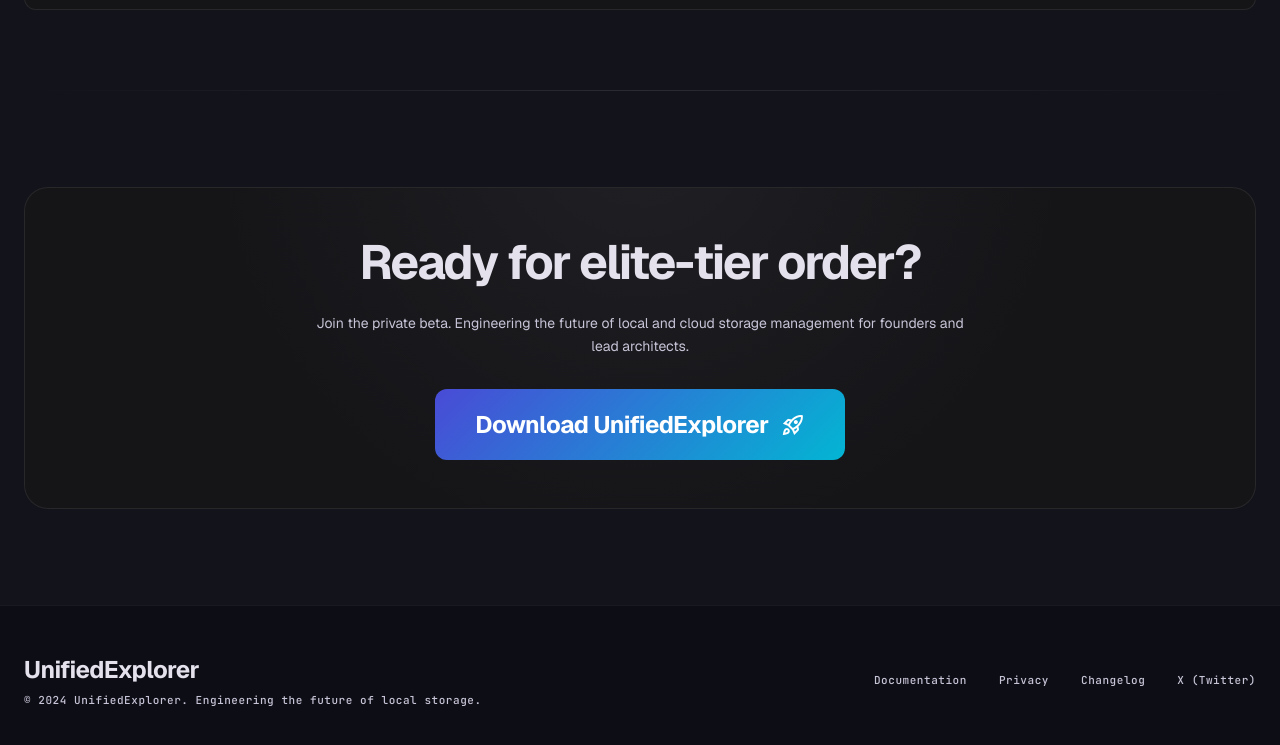
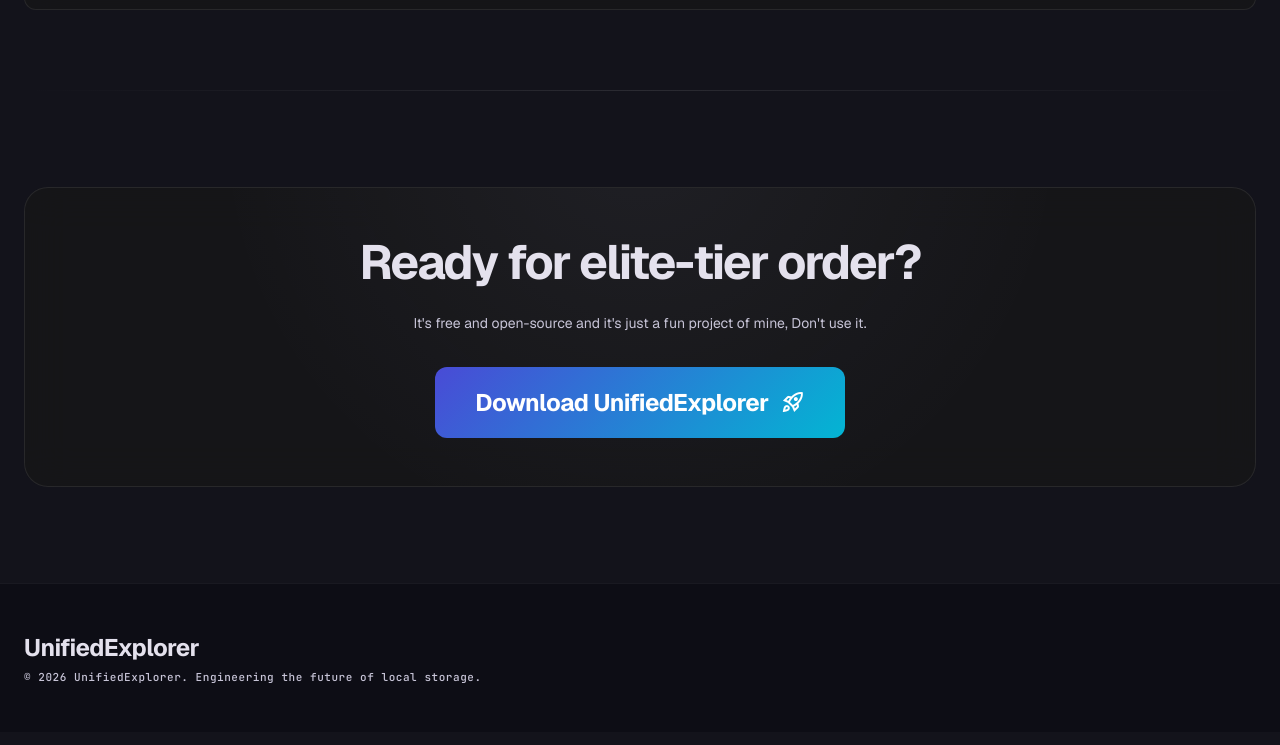
Before and after one commit to mommel/UnifiedExplorer, a plain HTML site: page docs/index.html in a window 1280 px wide. Shown: the part 3556-4301 px from the top of the page. Drawn offline with nearby package versions, Linux system fonts and the light colour scheme.

```diff
--- a/docs/index.html
+++ b/docs/index.html
@@ -236,8 +236,7 @@
             <div class="absolute inset-0 saas-glow pointer-events-none opacity-40"></div>
             <h2 class="font-display-lg text-display-lg mb-6 relative z-10">Ready for elite-tier order?</h2>
             <p class="font-body-base text-body-base text-on-surface-variant mb-8 max-w-2xl mx-auto relative z-10">
-                Join the private beta. Engineering the future of local and cloud storage management for founders and
-                lead architects.
+                It's free and open-source and it's just a fun project of mine, Don't use it.
             </p>
             <div class="relative z-10">
                 <a class="primary-gradient-btn px-10 py-5 rounded-xl text-white font-bold text-headline-md inline-flex items-center gap-3"
@@ -254,19 +253,10 @@
             class="flex flex-col md:flex-row justify-between items-center px-margin-container w-full max-w-7xl mx-auto gap-gutter">
             <div class="flex flex-col gap-2">
                 <div class="font-headline-md text-headline-md text-on-surface font-bold">UnifiedExplorer</div>
-                <p class="font-label-mono text-label-mono text-on-surface-variant">© 2024 UnifiedExplorer. Engineering
+                <p class="font-label-mono text-label-mono text-on-surface-variant">© 2026 UnifiedExplorer. Engineering
                     the future of local storage.</p>
             </div>
-            <div class="flex gap-8">
-                <a class="font-label-mono text-label-mono text-on-surface-variant hover:text-secondary transition-colors"
-                    href="#">Documentation</a>
-                <a class="font-label-mono text-label-mono text-on-surface-variant hover:text-secondary transition-colors"
-                    href="#">Privacy</a>
-                <a class="font-label-mono text-label-mono text-on-surface-variant hover:text-secondary transition-colors"
-                    href="#">Changelog</a>
-                <a class="font-label-mono text-label-mono text-on-surface-variant hover:text-secondary transition-colors"
-                    href="#">X (Twitter)</a>
-            </div>
+
         </div>
     </footer>
     <script>
```
